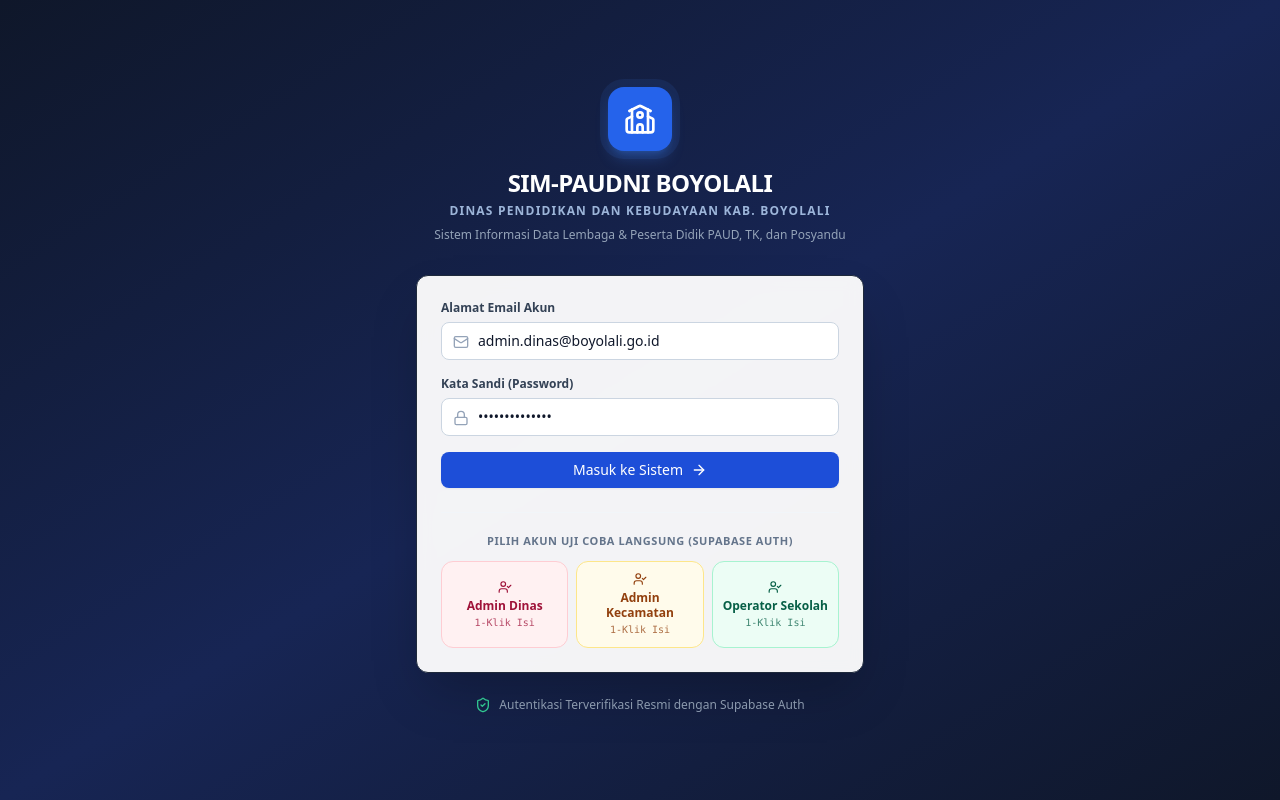
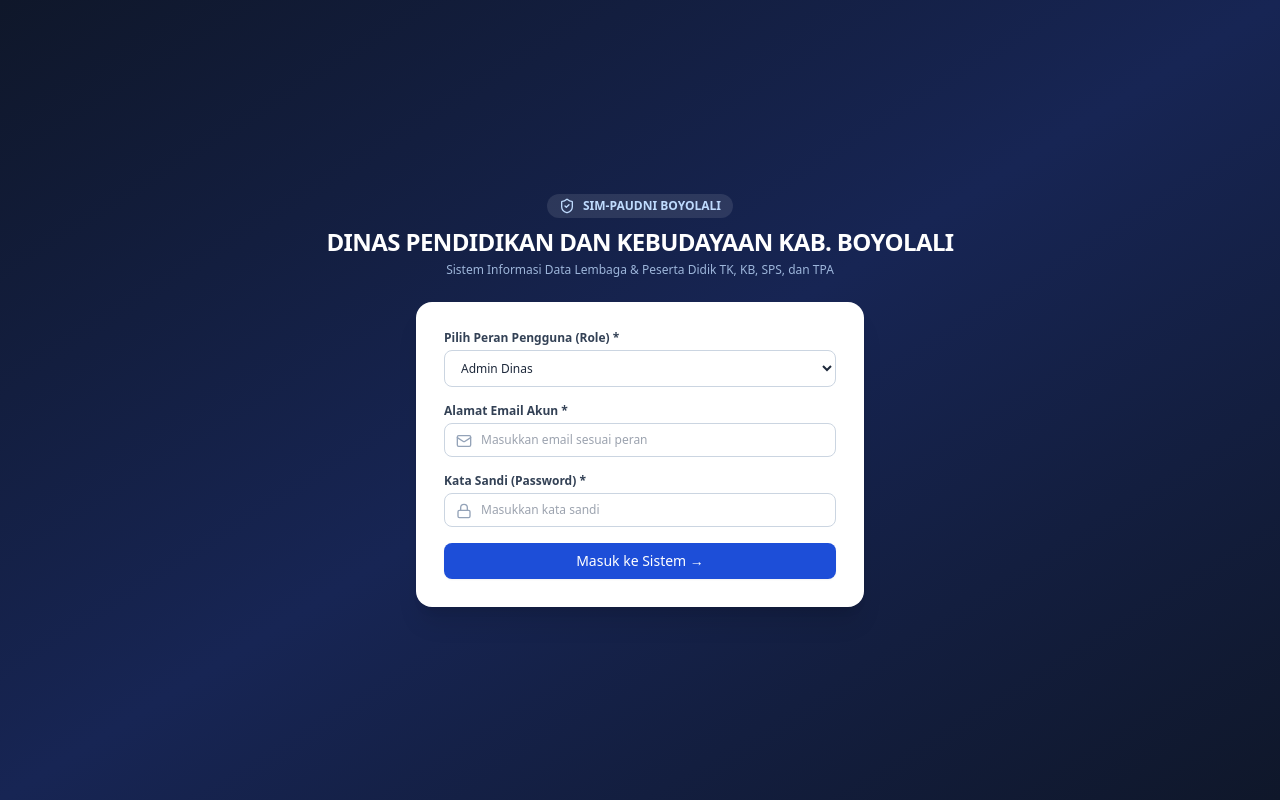
Before and after one commit to imronzre/WEB-SIM-DISDIKBUD, a Next.js app: page /login in a window 1280 px wide. Built offline with nearby package versions, Linux system fonts and the light colour scheme.

Commit message:
ubah login menjadi input manual per role

```diff
--- a/src/app/login/page.tsx
+++ b/src/app/login/page.tsx
@@ -2,175 +2,173 @@
 
 import React, { useState } from 'react';
 import { useRouter } from 'next/navigation';
-import { School, Lock, Mail, ArrowRight, ShieldCheck, UserCheck } from 'lucide-react';
+import { Lock, Mail, ShieldCheck, AlertCircle } from 'lucide-react';
 import { Button } from '@/components/ui/Button';
-import { Card, CardContent } from '@/components/ui/Card';
-import { AppDataStore } from '@/lib/store';
-import { createClient } from '@/lib/supabase/client';
-import { UserProfile } from '@/lib/types';
+import { AppDataStore, DEMO_PROFILES } from '@/lib/store';
+import { isSupabaseConfigured, createClient } from '@/lib/supabase/client';
+import { normalizeRole } from '@/lib/types';
+
+type LoginRole = 'admin_dinas' | 'admin_kecamatan' | 'operator_sekolah';
 
 export default function LoginPage() {
   const router = useRouter();
-  const [email, setEmail] = useState('admin.dinas@boyolali.go.id');
-  const [password, setPassword] = useState('AdminDinas123!');
+  const [selectedRole, setSelectedRole] = useState<LoginRole>('admin_dinas');
+  const [email, setEmail] = useState('');
+  const [password, setPassword] = useState('');
+  const [errorMsg, setErrorMsg] = useState('');
   const [loading, setLoading] = useState(false);
-  const [errorMsg, setErrorMsg] = useState('');
 
-  // 3 Akun Uji Coba Resmi Sesuai Permintaan
-  const testAccounts = [
-    {
-      label: 'Admin Dinas',
-      role: 'admin_dinas',
-      email: 'admin.dinas@boyolali.go.id',
-      password: 'AdminDinas123!',
-      color: 'bg-rose-50 text-rose-800 border-rose-200 hover:bg-rose-100',
-    },
-    {
-      label: 'Admin Kecamatan',
-      role: 'admin_kecamatan',
-      email: 'korwil.boyolali@boyolali.go.id',
-      password: 'Kecamatan123!',
-      color: 'bg-amber-50 text-amber-800 border-amber-200 hover:bg-amber-100',
-    },
-    {
-      label: 'Operator Sekolah',
-      role: 'operator_sekolah',
-      email: 'tk.pembina@boyolali.go.id',
-      password: 'Operator123!',
-      color: 'bg-emerald-50 text-emerald-800 border-emerald-200 hover:bg-emerald-100',
-    },
-  ];
-
-  const handleSelectAccount = (acc: typeof testAccounts[0]) => {
-    setEmail(acc.email);
-    setPassword(acc.password);
-    setErrorMsg('');
-  };
-
-  const handleLogin = async (e: React.FormEvent) => {
+  const handleManualLogin = async (e: React.FormEvent) => {
     e.preventDefault();
-    setLoading(true);
     setErrorMsg('');
 
+    const cleanEmail = email.trim().toLowerCase();
+    if (!cleanEmail || !password.trim()) {
+      setErrorMsg('Alamat email dan kata sandi wajib diisi secara manual.');
+      return;
+    }
+
+    setLoading(true);
     try {
+      if (isSupabaseConfigured()) {
         const supabase = createClient();
-      const { data: authData, error: authError } = await supabase.auth.signInWithPassword({
-        email: email.trim().toLowerCase(),
-        password: password,
+        const { data, error } = await supabase.auth.signInWithPassword({
+          email: cleanEmail,
+          password,
         });
 
-      if (authError) {
-        throw new Error(authError.message === 'Invalid login credentials'
-          ? 'Email atau kata sandi salah. Silakan periksa kembali.'
-          : authError.message);
+        if (error || !data.user) {
+          setErrorMsg('Email atau kata sandi tidak valid.');
+          setLoading(false);
+          return;
         }
 
-      if (!authData.user) {
-        throw new Error('Sesi tidak valid.');
+        const { data: profile } = await supabase
+          .from('profiles')
+          .select('*')
+          .eq('id', data.user.id)
+          .single();
+
+        const resolvedRole = normalizeRole(
+          profile?.role || data.user.user_metadata?.role || 'operator_sekolah'
+        );
+
+        if (resolvedRole !== selectedRole) {
+          await supabase.auth.signOut();
+          setErrorMsg('Peran yang dipilih tidak sesuai dengan hak akses akun ini.');
+          setLoading(false);
+          return;
         }
 
-      // Ambil data profil dan role resmi dari tabel profiles
-      const { data: profile, error: profileError } = await supabase
-        .from('profiles')
-        .select(`
-          *,
-          kecamatan:kecamatan_id (nama),
-          lembaga:lembaga_id (nama)
-        `)
-        .eq('id', authData.user.id)
-        .single();
+        AppDataStore.setCurrentUser({
+          id: data.user.id,
+          email: data.user.email || cleanEmail,
+          nama: profile?.nama || data.user.user_metadata?.nama || cleanEmail,
+          role: resolvedRole,
+          kecamatan_id: profile?.kecamatan_id ?? null,
+          kecamatan_nama: profile?.kecamatan_nama ?? null,
+          lembaga_id: profile?.lembaga_id ?? null,
+          lembaga_nama: profile?.lembaga_nama ?? null,
+        });
 
-      if (profileError || !profile) {
-        // Fallback jika profil belum terlink sempurna
-        const fallbackProfile: UserProfile = {
-          id: authData.user.id,
-          email: authData.user.email || email,
-          nama: authData.user.user_metadata?.nama || 'Petugas',
-          role: authData.user.user_metadata?.role || 'admin_dinas',
-        };
-        AppDataStore.setCurrentUser(fallbackProfile);
-      } else {
-        const fullProfile: UserProfile = {
-          id: profile.id,
-          email: profile.email || email,
-          nama: profile.nama,
-          role: profile.role,
-          kecamatan_id: profile.kecamatan_id,
-          kecamatan_nama: profile.kecamatan?.nama || null,
-          lembaga_id: profile.lembaga_id,
-          lembaga_nama: profile.lembaga?.nama || null,
-        };
-        AppDataStore.setCurrentUser(fullProfile);
+        router.push('/dashboard');
+        return;
       }
 
-      // Redirect ke dashboard
-      window.location.href = '/dashboard';
-    } catch (err: any) {
-      setErrorMsg(err.message || 'Login gagal. Periksa koneksi atau kredensial Anda.');
+      // Fallback lokal jika Supabase belum dikonfigurasi: cocokkan email & role manual
+      const matchedProfile = Object.values(DEMO_PROFILES).find(
+        (p) =>
+          p.email.toLowerCase() === cleanEmail &&
+          normalizeRole(p.role) === selectedRole
+      );
+
+      if (!matchedProfile) {
+        setErrorMsg('Akun tidak ditemukan atau peran tidak sesuai dengan email yang dimasukkan.');
+        setLoading(false);
+        return;
+      }
+
+      AppDataStore.setCurrentUser({
+        ...matchedProfile,
+        role: selectedRole,
+      });
+      router.push('/dashboard');
+    } catch {
+      setErrorMsg('Terjadi kesalahan saat memproses login.');
     } finally {
       setLoading(false);
     }
   };
 
   return (
-    <div className="min-h-screen bg-gradient-to-br from-slate-900 via-blue-950 to-slate-900 flex items-center justify-center p-4">
-      <div className="w-full max-w-md">
-        {/* Header Branding */}
-        <div className="text-center mb-8">
-          <div className="inline-flex items-center justify-center w-16 h-16 rounded-2xl bg-blue-600 text-white shadow-lg shadow-blue-500/30 mb-4 ring-8 ring-blue-500/10">
-            <School className="w-8 h-8" />
+    <div className="min-h-screen bg-gradient-to-br from-slate-900 via-blue-950 to-slate-900 flex flex-col items-center justify-center p-4">
+      <div className="text-center text-white mb-6">
+        <div className="inline-flex items-center gap-2 px-3 py-1 rounded-full bg-white/10 text-blue-200 text-xs font-semibold mb-2">
+          <ShieldCheck className="w-4 h-4" />
+          SIM-PAUDNI BOYOLALI
         </div>
-          <h1 className="text-2xl font-bold text-white tracking-tight">
-            SIM-PAUDNI BOYOLALI
+        <h1 className="text-xl sm:text-2xl font-extrabold tracking-tight">
+          DINAS PENDIDIKAN DAN KEBUDAYAAN KAB. BOYOLALI
         </h1>
-          <p className="text-xs text-blue-200/80 mt-1 uppercase tracking-widest font-semibold">
-            Dinas Pendidikan dan Kebudayaan Kab. Boyolali
-          </p>
-          <p className="text-xs text-slate-400 mt-2">
-            Sistem Informasi Data Lembaga & Peserta Didik PAUD, TK, dan Posyandu
+        <p className="text-xs text-blue-200/80 mt-1">
+          Sistem Informasi Data Lembaga &amp; Peserta Didik TK, KB, SPS, dan TPA
         </p>
       </div>
 
-        {/* Login Card */}
-        <Card className="border-slate-800 bg-white/95 backdrop-blur shadow-2xl">
-          <CardContent className="p-6">
+      <div className="w-full max-w-md bg-white rounded-2xl shadow-xl p-6 sm:p-7">
+        <form onSubmit={handleManualLogin} className="space-y-4 text-xs">
           {errorMsg && (
-              <div className="mb-4 p-3 rounded-lg bg-red-50 border border-red-200 text-red-700 text-xs">
-                {errorMsg}
+            <div className="p-3 rounded-lg bg-rose-50 border border-rose-200 text-rose-700 flex items-start gap-2">
+              <AlertCircle className="w-4 h-4 shrink-0 mt-0.5" />
+              <span>{errorMsg}</span>
             </div>
           )}
 
-            <form onSubmit={handleLogin} className="space-y-4">
           <div>
-                <label className="block text-xs font-semibold text-slate-700 mb-1.5">
-                  Alamat Email Akun
+            <label className="block font-semibold text-slate-700 mb-1">
+              Pilih Peran Pengguna (Role) *
+            </label>
+            <select
+              value={selectedRole}
+              onChange={(e) => setSelectedRole(e.target.value as LoginRole)}
+              className="w-full border border-slate-300 rounded-lg px-3 py-2 bg-white text-slate-800 font-medium focus:ring-1 focus:ring-blue-600 outline-none"
+            >
+              <option value="admin_dinas">Admin Dinas</option>
+              <option value="admin_kecamatan">Admin Kecamatan</option>
+              <option value="operator_sekolah">Operator Sekolah</option>
+            </select>
+          </div>
+
+          <div>
+            <label className="block font-semibold text-slate-700 mb-1">
+              Alamat Email Akun *
             </label>
             <div className="relative">
-                  <Mail className="w-4 h-4 text-slate-400 absolute left-3 top-3" />
+              <Mail className="w-4 h-4 text-slate-400 absolute left-3 top-2.5" />
               <input
                 type="email"
-                    required
+                autoComplete="off"
                 value={email}
                 onChange={(e) => setEmail(e.target.value)}
-                    placeholder="nama@boyolali.go.id"
-                    className="w-full pl-9 pr-3 py-2 text-sm border border-slate-300 rounded-lg focus:ring-2 focus:ring-blue-600 focus:border-blue-600 outline-none transition"
+                placeholder="Masukkan email sesuai peran"
+                className="w-full pl-9 pr-3 py-2 border border-slate-300 rounded-lg text-slate-800 focus:ring-1 focus:ring-blue-600 outline-none"
               />
             </div>
           </div>
 
           <div>
-                <label className="block text-xs font-semibold text-slate-700 mb-1.5">
-                  Kata Sandi (Password)
+            <label className="block font-semibold text-slate-700 mb-1">
+              Kata Sandi (Password) *
             </label>
             <div className="relative">
-                  <Lock className="w-4 h-4 text-slate-400 absolute left-3 top-3" />
+              <Lock className="w-4 h-4 text-slate-400 absolute left-3 top-2.5" />
               <input
                 type="password"
-                    required
+                autoComplete="new-password"
                 value={password}
                 onChange={(e) => setPassword(e.target.value)}
-                    placeholder="••••••••"
-                    className="w-full pl-9 pr-3 py-2 text-sm border border-slate-300 rounded-lg focus:ring-2 focus:ring-blue-600 focus:border-blue-600 outline-none transition"
+                placeholder="Masukkan kata sandi"
+                className="w-full pl-9 pr-3 py-2 border border-slate-300 rounded-lg text-slate-800 focus:ring-1 focus:ring-blue-600 outline-none"
               />
             </div>
           </div>
@@ -179,42 +177,12 @@ export default function LoginPage() {
             type="submit"
             variant="primary"
             size="md"
-                isLoading={loading}
-                className="w-full mt-2"
-                rightIcon={<ArrowRight className="w-4 h-4" />}
+            disabled={loading}
+            className="w-full justify-center mt-2"
           >
-                Masuk ke Sistem
+            {loading ? 'Memverifikasi Akun...' : 'Masuk ke Sistem →'}
           </Button>
         </form>
-
-            {/* Quick Fill Test Accounts */}
-            <div className="mt-6 pt-5 border-t border-slate-100">
-              <p className="text-[11px] font-semibold text-slate-500 uppercase tracking-wider text-center mb-3">
-                Pilih Akun Uji Coba Langsung (Supabase Auth)
-              </p>
-              <div className="grid grid-cols-3 gap-2">
-                {testAccounts.map((acc) => (
-                  <button
-                    key={acc.role}
-                    type="button"
-                    onClick={() => handleSelectAccount(acc)}
-                    className={`p-2.5 text-center rounded-xl border transition flex flex-col items-center justify-center ${acc.color}`}
-                  >
-                    <UserCheck className="w-3.5 h-3.5 mb-1" />
-                    <p className="text-xs font-bold leading-tight">{acc.label}</p>
-                    <p className="text-[10px] opacity-75 mt-0.5 font-mono">1-Klik Isi</p>
-                  </button>
-                ))}
-              </div>
-            </div>
-          </CardContent>
-        </Card>
-
-        {/* Security Notice */}
-        <div className="mt-6 flex items-center justify-center gap-2 text-xs text-slate-400">
-          <ShieldCheck className="w-4 h-4 text-emerald-400" />
-          <span>Autentikasi Terverifikasi Resmi dengan Supabase Auth</span>
-        </div>
       </div>
     </div>
   );
```
Lines whose indentation alone changed are shown as unchanged.
